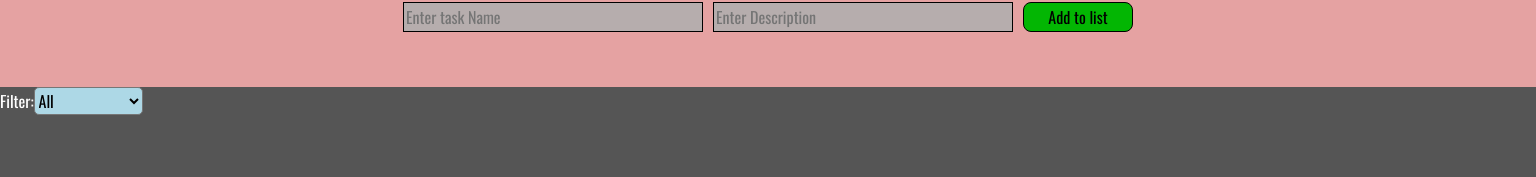
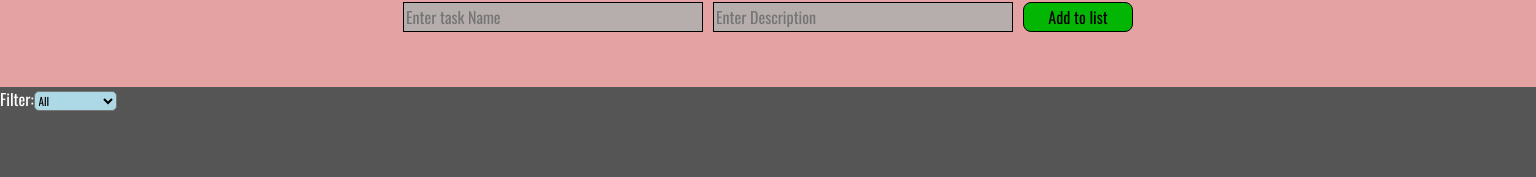
Before and after one commit to SelvakumarBoominathan/React---ToDo-list, a React (Vite) app in the folder ToDo list/: page / in a window 1536 px wide. Shown: the part 113-290 px from the top of the page. Built offline with nearby package versions, Linux system fonts and the light colour scheme.

Commit message:
updates added

```diff
--- a/ToDo list/src/components/Body/Body.css
+++ b/ToDo list/src/components/Body/Body.css
@@ -128,7 +128,7 @@
   }
 
   .drop-Down {
-    font-size: 1rem;
+    font-size: 0.7rem;
   }
 
   #card-parent {
@@ -136,9 +136,4 @@
     height: 230px;
     font-size: 1rem;
   }
-
-  .btn {
-    width: 25%;
-    font-size: smaller;
-  }
 }
--- a/ToDo list/src/components/Body/Body.jsx
+++ b/ToDo list/src/components/Body/Body.jsx
@@ -74,9 +74,9 @@ const Body = ({ tasks, onEditTask, onDeleteTask }) => {
       <div className="filter-dropdown">
         <label className='Filter-select' htmlFor="filter-select" style={{ fontFamily: 'Oswald, sans-serif' }} >Filter:  </label>
         <select className="drop-Down" id="filter-select" value={filterOption} onChange={(e) => handleFilterChange(e.target.value)}>
-          <option style={{ fontSize: '0.7rem' }} className="drop-Down" value="All"  >All</option>
-          <option style={{ fontSize: '0.7rem' }} className="drop-Down" value="Completed"  >Completed</option>
-          <option style={{ fontSize: '0.7rem' }} className="drop-Down" value="Not Completed"  >Not Completed</option>
+          <option className="drop-Down" value="All"  >All</option>
+          <option className="drop-Down" value="Completed"  >Completed</option>
+          <option className="drop-Down" value="Not Completed"  >Not Completed</option>
         </select>
       </div>
       <div className='parent-container'>
@@ -90,8 +90,8 @@ const Body = ({ tasks, onEditTask, onDeleteTask }) => {
               <div className='Dorpdwn-container'>
                 <span  >Status :</span> <span>
                   <select style={{ fontFamily: 'Oswald, sans-serif', backgroundColor: 'lightblue' }} value={taskStatuses[index] || 'Not Completed'} onChange={(e) => handleStatusChange(index, e.target.value)}>
-                    <option style={{ fontSize: '0.7rem' }} className="drop-Down" value="Completed"  >Completed</option>
-                    <option style={{ fontSize: '0.7rem' }} className="drop-Down" value="Not Completed"  >Not Completed</option>
+                    <option className="drop-Down" value="Completed"  >Completed</option>
+                    <option className="drop-Down" value="Not Completed"  >Not Completed</option>
                   </select>
                 </span>
               </div>
```
